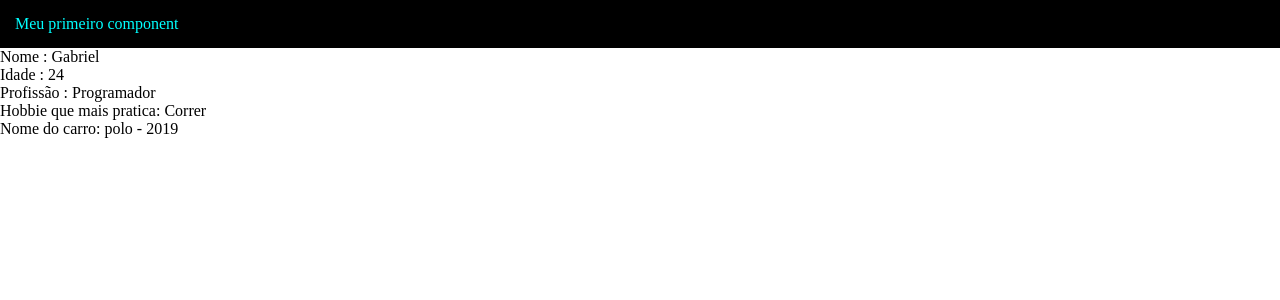
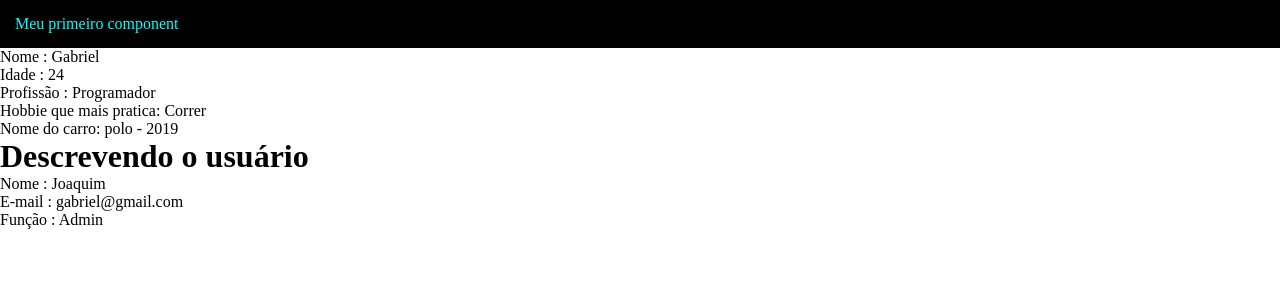
Before and after one commit to bielCoder/aulaAngular, an Angular app: page / in a window 1280 px wide. Shown: the top 300 px of the page. Built offline with nearby package versions, Linux system fonts and the light colour scheme.

Commit message:
initial commit

```diff
--- a/src/app/app.component.html
+++ b/src/app/app.component.html
@@ -1 +1,2 @@
 <app-first-component></app-first-component>
+<app-parent-data [name] = "userName" [userData] = "userData"></app-parent-data>
--- a/src/app/app.component.ts
+++ b/src/app/app.component.ts
@@ -7,4 +7,9 @@
 })
 export class AppComponent {
   title = 'aulaAngular';
+  userName = 'Joaquim';
+  userData = {
+    email: "gabriel@gmail.com",
+    role: "Admin"
+  };
 }
--- a/src/app/app.module.ts
+++ b/src/app/app.module.ts
@@ -4,11 +4,13 @@
 import { AppRoutingModule } from './app-routing.module';
 import { AppComponent } from './app.component';
 import { FirstComponentComponent } from './components/first-component/first-component.component';
+import { ParentDataComponent } from './components/parent-data/parent-data.component';
 
 @NgModule({
   declarations: [
     AppComponent,
-    FirstComponentComponent
+    FirstComponentComponent,
+    ParentDataComponent
   ],
   imports: [
     BrowserModule,
--- /dev/null
+++ b/src/app/components/parent-data/parent-data.component.html
@@ -0,0 +1,5 @@
+<h1>Descrevendo o usuário</h1>
+
+<p>Nome : {{ name }}</p>
+<p>E-mail : {{ userData.email }}</p>
+<p>Função : {{ userData.role }}</p>
```
Also changed, not shown: src/app/components/parent-data/parent-data.component.ts (added, +11 -0 lines), src/app/components/parent-data/parent-data.component.css (added), 1 other file (tests, documents, lock files or other folders).
